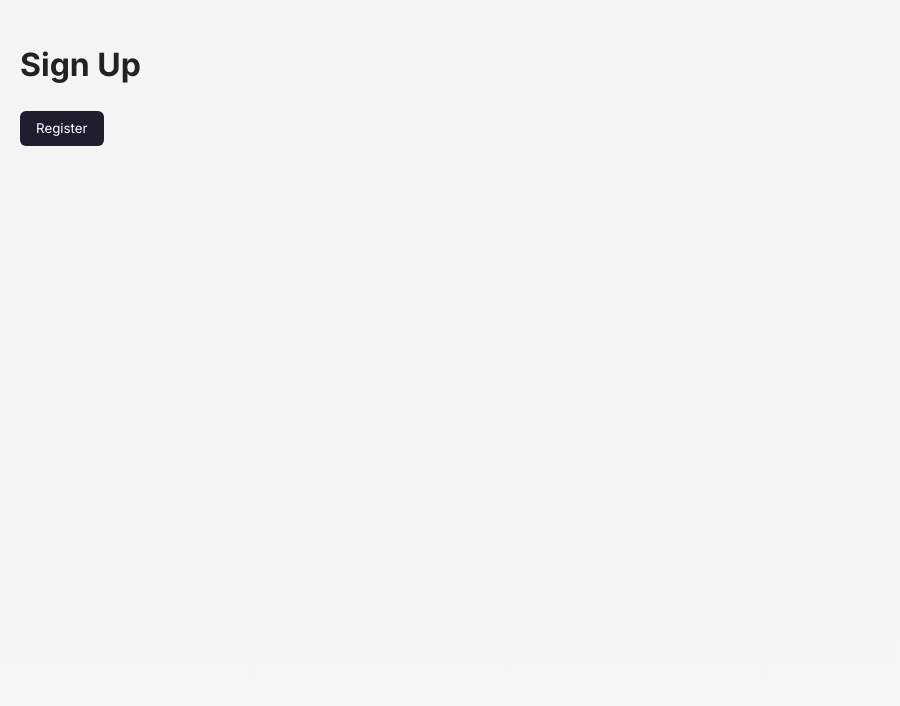
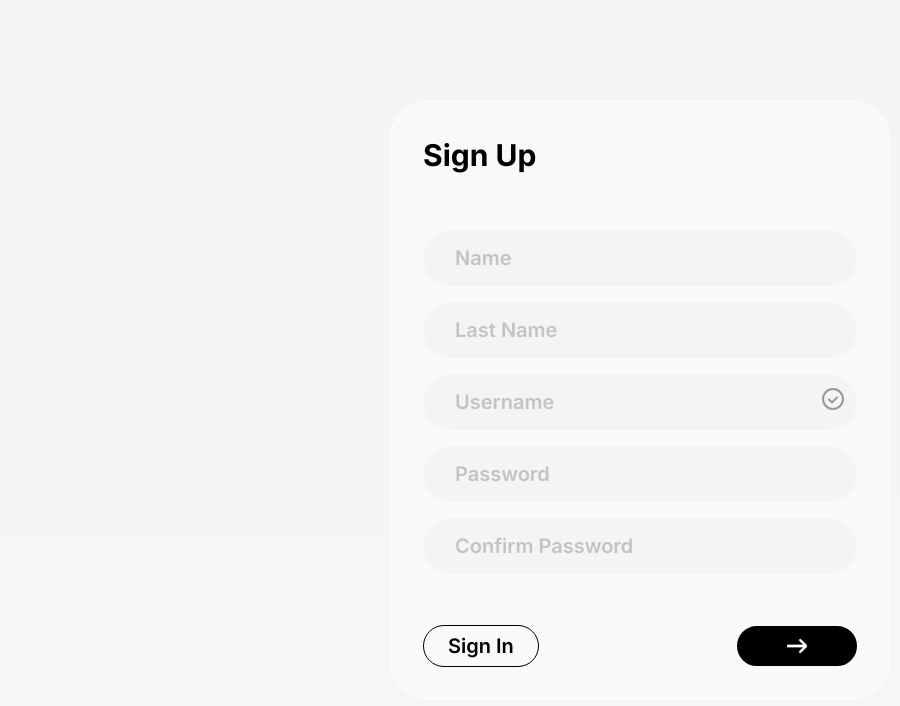
Before and after one commit to MatinT-SA/nak-dashboard-challenge, a React (Vite) app: page /signup in a window 1280 px wide. Shown: the top 706 px of the page, without its empty margins (0-900 px from the left). Built offline with nearby package versions, Linux system fonts and the light colour scheme.

Commit message:
having our signup design

```diff
--- /dev/null
+++ b/src/components/OutlinedButton.tsx
@@ -0,0 +1,20 @@
+import styled from "@emotion/styled";
+
+const OutlinedButton = styled.button`
+  background: transparent;
+  border: 1px solid black;
+  color: black;
+  font-size: 20px;
+  font-weight: 600;
+  padding: 0.5rem 1.5rem;
+  border-radius: 10000px;
+  cursor: pointer;
+  transition: 0.2s ease-in;
+
+  &:hover {
+    background-color: black;
+    color: white;
+  }
+`;
+
+export default OutlinedButton;
--- /dev/null
+++ b/src/components/icons/CircularCheckIcon.tsx
@@ -0,0 +1,27 @@
+import React from "react";
+
+interface Props {
+  color?: string; // default color
+  size?: number; // icon size in px
+}
+
+const CircularCheckIcon: React.FC<Props> = ({ color = "#999", size = 24 }) => (
+  <svg
+    width={size}
+    height={size}
+    viewBox="0 0 24 24"
+    fill="none"
+    xmlns="http://www.w3.org/2000/svg"
+  >
+    <circle cx="12" cy="12" r="10" stroke={color} strokeWidth="2" />
+    <path
+      d="M8 12.5L11 15.5L16 10.5"
+      stroke={color}
+      strokeWidth="2"
+      strokeLinecap="round"
+      strokeLinejoin="round"
+    />
+  </svg>
+);
+
+export default CircularCheckIcon;
--- a/src/pages/SignIn.tsx
+++ b/src/pages/SignIn.tsx
@@ -6,6 +6,7 @@ import { useNavigate } from "react-router-dom";
 import { useAuthStore } from "../store/authStore";
 
 import ArrowRightIcon from "../components/icons/ArrowRightIcon";
+import OutlinedButton from "../components/OutlinedButton";
 
 interface FormData {
   username: string;
@@ -21,12 +22,16 @@ const Container = styled.div`
 `;
 
 const Box = styled.form`
+  width: 90%;
+  max-width: 500px;
+
+  height: auto;
+  aspect-ratio: 500 / 400;
+
   background-color: rgba(255, 255, 255, 0.4);
   padding: 2rem;
   border-radius: 40px;
   border: 1px solid white;
-  width: 700px;
-  height: 456px;
 
   display: flex;
   flex-direction: column;
@@ -78,23 +83,6 @@ const Row = styled.div`
   display: flex;
   justify-content: space-between;
   align-items: center;
-`;
-
-const SignUpBtn = styled.button`
-  background: transparent;
-  border: 1px solid black;
-  color: black;
-  font-size: 20px;
-  font-weight: 600;
-  padding: 0.5rem 1.5rem;
-  border-radius: 10000px;
-  cursor: pointer;
-  transition: 0.2s ease-in;
-
-  &:hover {
-    background-color: black;
-    color: white;
-  }
 `;
 
 const SubmitBtn = styled.button<{ disabled?: boolean }>`
@@ -179,9 +167,9 @@ export default function SignIn() {
         </InputsWrapper>
 
         <Row>
-          <SignUpBtn type="button" onClick={() => navigate("/signup")}>
+          <OutlinedButton type="button" onClick={() => navigate("/signup")}>
             {t("Sign Up")}
-          </SignUpBtn>
+          </OutlinedButton>
 
           <SubmitBtn
             type="submit"
--- a/src/pages/SignUp.tsx
+++ b/src/pages/SignUp.tsx
@@ -1,19 +1,283 @@
+/** @jsxImportSource @emotion/react */
+import styled from "@emotion/styled";
+import { useState } from "react";
+import { useForm } from "react-hook-form";
+import { useTranslation } from "react-i18next";
+import { useNavigate } from "react-router-dom";
 import { useAuthStore } from "../store/authStore";
-import { useNavigate } from "react-router-dom";
+
+import ArrowRightIcon from "../components/icons/ArrowRightIcon";
+import CircularCheckIcon from "../components/icons/CircularCheckIcon";
+import OutlinedButton from "../components/OutlinedButton";
+
+interface FormData {
+  firstName: string;
+  lastName: string;
+  username: string;
+  password: string;
+  confirmPassword: string;
+}
+
+const Container = styled.div`
+  display: flex;
+  justify-content: center;
+  align-items: center;
+  height: 100vh;
+  background: transparent;
+`;
+
+const Box = styled.form`
+  width: 90%;
+  max-width: 500px;
+
+  height: auto;
+  aspect-ratio: 500 / 600;
+
+  background-color: rgba(255, 255, 255, 0.4);
+  padding: 2rem;
+  border-radius: 40px;
+  border: 1px solid white;
+
+  display: flex;
+  flex-direction: column;
+  justify-content: space-between;
+`;
+
+const Title = styled.h2`
+  margin: 0;
+  font-size: 30px;
+  font-weight: 800;
+  text-align: left;
+  color: black;
+`;
+
+const InputsWrapper = styled.div`
+  display: flex;
+  flex-direction: column;
+  gap: 1rem;
+`;
+
+const StyledInput = styled.input`
+  width: 100%;
+  padding: 1rem 2rem;
+  border-radius: 40px;
+  border: none;
+  font-size: 20px;
+  font-weight: 600;
+  background-color: rgba(0, 0, 0, 0.02);
+  color: black;
+  transition: border-color 0.2s;
+
+  &::placeholder {
+    color: rgba(0, 0, 0, 0.2);
+  }
+
+  &:focus {
+    border-color: #1e1e2f;
+    outline: none;
+  }
+`;
+
+const ErrorMessage = styled.p`
+  color: red;
+  font-weight: 600;
+  margin: 0 0 0.5rem 1rem;
+`;
+
+const Row = styled.div`
+  display: flex;
+  justify-content: space-between;
+  align-items: center;
+`;
+
+const SubmitBtn = styled.button<{ disabled?: boolean }>`
+  background-color: black;
+  border: 2px solid black;
+  border-radius: 10000px;
+  padding: 0.5rem 3rem;
+  display: flex;
+  align-items: center;
+  justify-content: center;
+  cursor: pointer;
+
+  svg {
+    stroke: white;
+    fill: white;
+    width: 20px;
+    height: 20px;
+  }
+
+  &:hover {
+    background-color: white;
+    border: 2px solid black;
+
+    svg {
+      stroke: black;
+      fill: black;
+    }
+  }
+
+  &:disabled {
+    cursor: not-allowed;
+    opacity: 0.6;
+  }
+`;
 
 export default function SignUp() {
+  const [usernameValue, setUsernameValue] = useState("");
+  const [isUsernameValid, setIsUsernameValid] = useState(false);
+
+  const { t } = useTranslation();
+  const navigate = useNavigate();
   const login = useAuthStore((state) => state.login);
-  const navigate = useNavigate();
+  const error = useAuthStore((state) => state.error);
 
-  const handleSignup = () => {
-    login();
-    navigate("/");
+  const {
+    register,
+    handleSubmit,
+    watch,
+    formState: { errors, isSubmitting },
+  } = useForm<FormData>();
+
+  // Watch password to validate confirmPassword
+  const password = watch("password", "");
+
+  const onSubmit = async (data: FormData) => {
+    try {
+      // call your signup API here
+      const response = await fetch("/users/register", {
+        method: "POST",
+        headers: { "Content-Type": "application/json" },
+        body: JSON.stringify({
+          firstName: data.firstName,
+          lastName: data.lastName,
+          userName: data.username,
+          password: data.password,
+        }),
+      });
+
+      if (response.status === 201) {
+        // After successful signup, automatically login or navigate to signin
+        await login(data.username, data.password);
+        if (useAuthStore.getState().isLoggedIn) {
+          navigate("/");
+        }
+      } else {
+        const resData = await response.json();
+        throw new Error(resData.message || t("Sign up failed"));
+      }
+    } catch (err: any) {
+      alert(err.message); // You can handle better with toast or error display state
+    }
+  };
+
+  const validateUsername = (value: string) => {
+    setIsUsernameValid(value.length >= 4);
+  };
+
+  const handleUsernameChange = (e: React.ChangeEvent<HTMLInputElement>) => {
+    const val = e.target.value;
+    setUsernameValue(val);
+    validateUsername(val);
   };
 
   return (
-    <div style={{ padding: 20 }}>
-      <h1>Sign Up</h1>
-      <button onClick={handleSignup}>Register</button>
-    </div>
+    <Container>
+      <Box onSubmit={handleSubmit(onSubmit)} noValidate>
+        <Title>{t("Sign Up")}</Title>
+
+        <InputsWrapper>
+          <StyledInput
+            placeholder={t("Name")}
+            {...register("firstName", {
+              required: t("First name is required"),
+            })}
+          />
+          {errors.firstName && (
+            <ErrorMessage>{errors.firstName.message}</ErrorMessage>
+          )}
+
+          <StyledInput
+            placeholder={t("Last Name")}
+            {...register("lastName", { required: t("Last name is required") })}
+          />
+          {errors.lastName && (
+            <ErrorMessage>{errors.lastName.message}</ErrorMessage>
+          )}
+
+          <div
+            css={{
+              position: "relative",
+              display: "flex",
+              alignItems: "center",
+              width: "100%",
+            }}
+          >
+            <StyledInput
+              placeholder={t("Username")}
+              {...register("username", { required: t("Username is required") })}
+              value={usernameValue}
+              onChange={handleUsernameChange}
+              css={{ paddingRight: 40 }} // extra right padding for icon space
+            />
+            <div
+              css={{
+                position: "absolute",
+                right: 12,
+                pointerEvents: "none", // so icon doesn't block clicks
+              }}
+              aria-hidden="true"
+            >
+              <CircularCheckIcon
+                color={isUsernameValid ? "green" : "#999"}
+                size={24}
+              />
+            </div>
+          </div>
+
+          <StyledInput
+            type="password"
+            placeholder={t("Password")}
+            {...register("password", {
+              required: t("Password is required"),
+              minLength: {
+                value: 6,
+                message: t("Password must be at least 6 characters"),
+              },
+            })}
+          />
+          {errors.password && (
+            <ErrorMessage>{errors.password.message}</ErrorMessage>
+          )}
+
+          <StyledInput
+            type="password"
+            placeholder={t("Confirm Password")}
+            {...register("confirmPassword", {
+              required: t("Please confirm your password"),
+              validate: (value) =>
+                value === password || t("Passwords do not match"),
+            })}
+          />
+          {errors.confirmPassword && (
+            <ErrorMessage>{errors.confirmPassword.message}</ErrorMessage>
+          )}
+        </InputsWrapper>
+
+        <Row>
+          <OutlinedButton type="button" onClick={() => navigate("/signin")}>
+            {t("Sign In")}
+          </OutlinedButton>
+
+          <SubmitBtn
+            type="submit"
+            disabled={isSubmitting}
+            aria-label="submit signup"
+          >
+            <ArrowRightIcon />
+          </SubmitBtn>
+        </Row>
+      </Box>
+    </Container>
   );
 }
--- a/src/styles/global.ts
+++ b/src/styles/global.ts
@@ -17,6 +17,10 @@ const globalStyles = css`
   *::before,
   *::after {
     box-sizing: border-box;
+  }
+
+  html {
+    font-size: 100%;
   }
 
   body {
```
